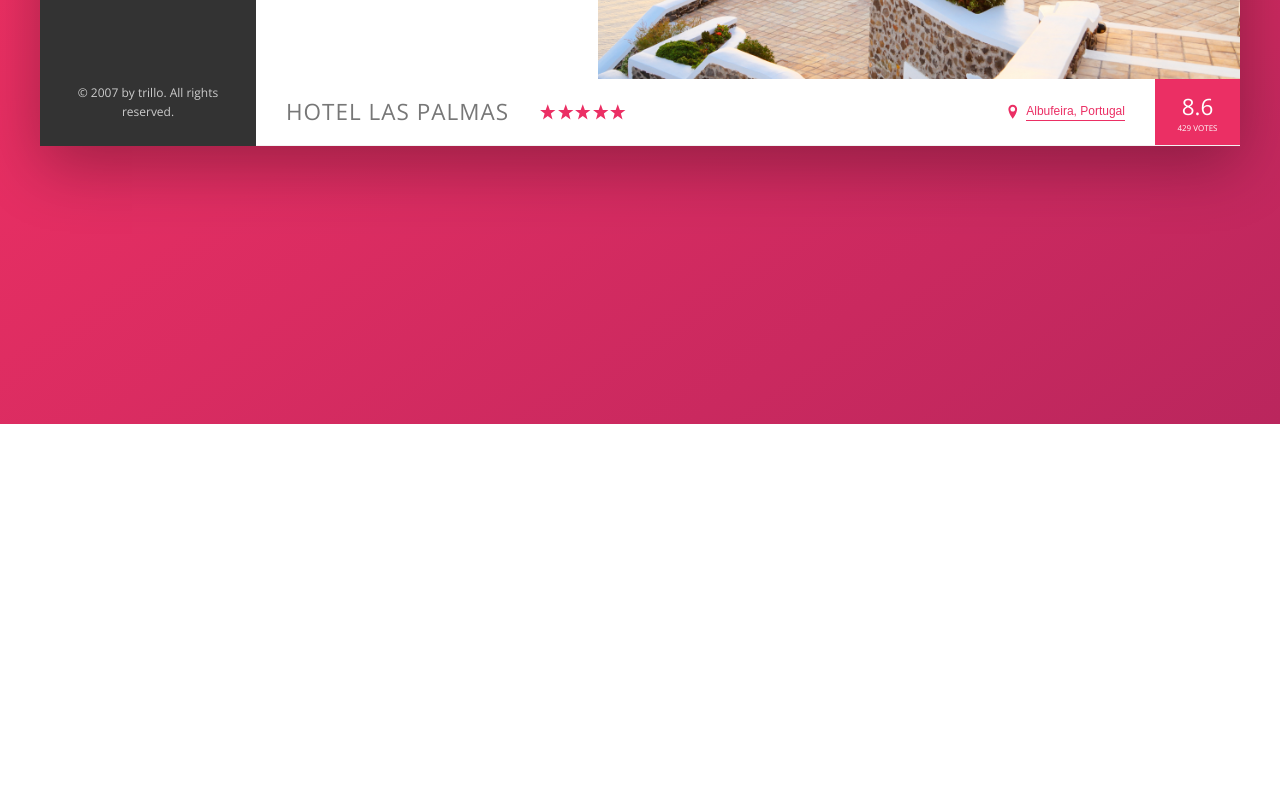
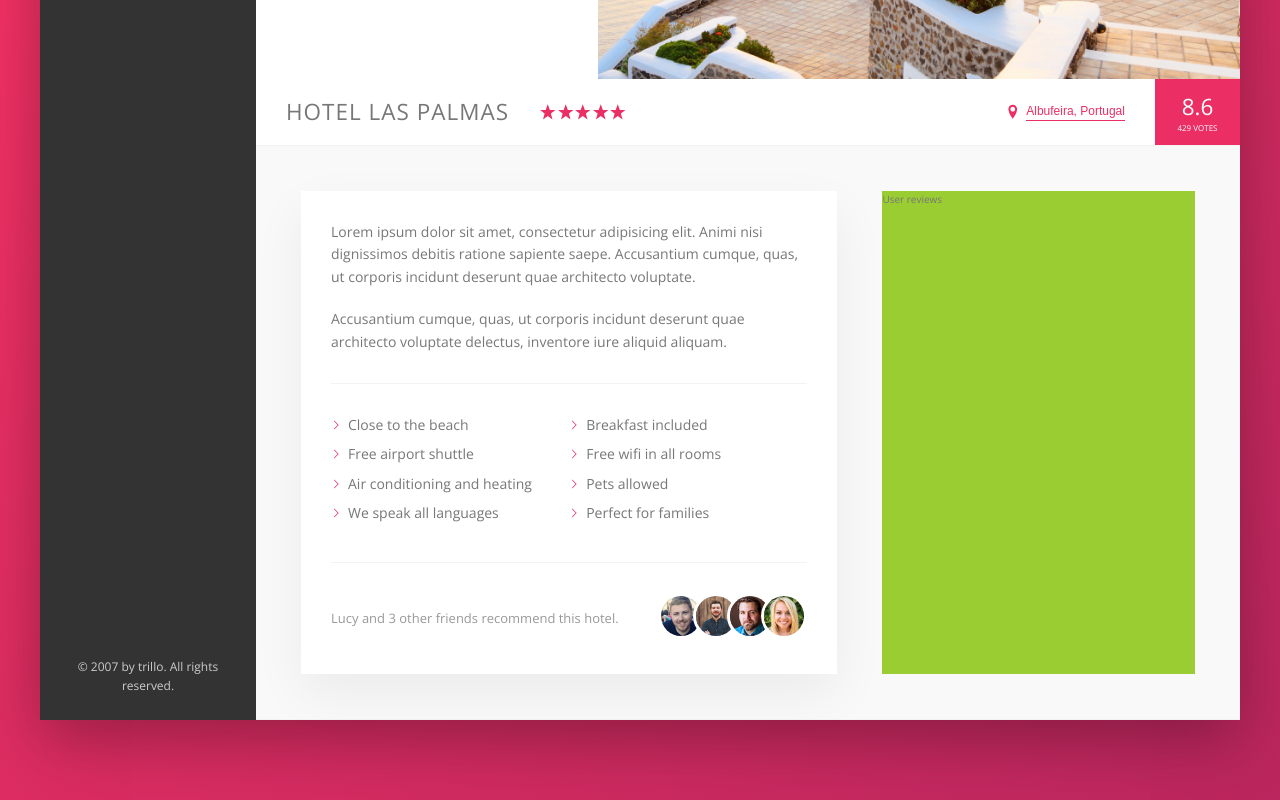
Before and after one commit to Rogger794/trillo, a website: page index.html in a window 1280 px wide. Shown: the part 456-1256 px from the top of the page. Before the commit the page ends 880 px from the top, so only its background shows below. Drawn offline with nearby package versions, Linux system fonts and the light colour scheme; files that its build step writes are made by us from their sources.

Commit message:
styling detail section

```diff
--- a/index.html
+++ b/index.html
@@ -129,6 +129,42 @@
               <div class="overview__rating-count">429 votes</div>
             </div>
           </div>
+
+          <div class="detail">
+            <div class="description">
+              <p class="paragraph">
+                Lorem ipsum dolor sit amet, consectetur adipisicing elit. Animi nisi dignissimos debitis ratione sapiente saepe. Accusantium cumque, quas, ut corporis incidunt deserunt quae architecto voluptate.
+              </p>
+              <p class="paragraph">
+                Accusantium cumque, quas, ut corporis incidunt deserunt quae architecto voluptate delectus, inventore iure aliquid aliquam.
+              </p>
+              <ul class="list">
+                <li class="list__item">Close to the beach</li>
+                <li class="list__item">Breakfast included</li>
+                <li class="list__item">Free airport shuttle</li>
+                <li class="list__item">Free wifi in all rooms</li>
+                <li class="list__item">Air conditioning and heating</li>
+                <li class="list__item">Pets allowed</li>
+                <li class="list__item">We speak all languages</li>
+                <li class="list__item">Perfect for families</li>
+              </ul>
+              <div class="recommend">
+                <p class="recommend__count">
+                  Lucy and 3 other friends recommend this hotel.
+                </p>
+                <div class="recommend__friends">
+                  <img src="img/user-3.jpg" alt="Friend 1" class="recommend__photo">
+                  <img src="img/user-4.jpg" alt="Friend 2" class="recommend__photo">
+                  <img src="img/user-5.jpg" alt="Friend 3" class="recommend__photo">
+                  <img src="img/user-6.jpg" alt="Friend 4" class="recommend__photo">
+                </div>
+              </div>
+            </div>
+
+            <div class="user-reviews">
+              User reviews
+            </div>
+          </div>
         </main>
       </div>
     </div>
--- a/sass/abstracts/_variables.scss
+++ b/sass/abstracts/_variables.scss
@@ -13,4 +13,7 @@
   --color-grey-dark-3: #999;
 
   --shadow-dark: 0 2rem 6rem rgba(0,0,0,.3);
+  --shadow-light: 0 2rem 5rem rgba(0,0,0,.06);
+
+  --line: 1px solid var(--color-grey-light-2);
 }
--- a/sass/components/_overview.scss
+++ b/sass/components/_overview.scss
@@ -1,7 +1,7 @@
 .overview{
   display: flex;
   align-items: center;
-  border-bottom:  1px solid var(--color-grey-light-2);
+  border-bottom:  var(--line);
 
   &__heading{
     font-size: 2.25rem;
--- /dev/null
+++ b/sass/components/_paragraph.scss
@@ -0,0 +1,64 @@
+.paragraph:not(:last-of-type){
+  margin-bottom: 2rem;
+}
+
+.list{
+  list-style: none;
+  margin: 3rem 0;
+  padding: 3rem 0;
+  border-top: var(--line);
+  border-bottom: var(--line);
+
+  display: flex;
+  flex-wrap: wrap;
+
+  &__item{
+    flex:0 0 50%;
+    margin-bottom: .7rem;
+  }
+
+  &__item::before{
+    content: "";
+    display: inline-block;
+    height: 1rem;
+    width: 1rem;
+    margin-right: .7rem;
+
+    // Older browsers
+    //background-image: url(../img/chevron-thin-right.svg);
+    //background-size: cover;
+
+    // Newer browsers - masks
+    background-color: var(--color-primary);
+    mask-image: url(../img/chevron-thin-right.svg);
+    mask-size: cover;
+  }
+}
+
+.recommend{
+  font-size: 1.3rem;
+  color: var(--color-grey-dark-3);
+
+  display: flex;
+  align-items: center;
+
+  &__count{
+    margin-right: auto;
+  }
+
+  &__friends{
+
+  }
+
+  &__photo{
+    box-sizing: content-box;
+    height: 4rem;
+    width: 4rem;
+    border-radius: 50%;
+    border: 3px solid #fff;
+
+    &:not(:last-child){
+      margin-right: -1.5rem;
+    }
+  }
+}
--- /dev/null
+++ b/sass/layouts/_detail.scss
@@ -0,0 +1,20 @@
+.detail{
+  display: flex;
+  padding: 4.5rem;
+  background-color: var(--color-grey-light-1);
+  border-bottom: var(--line);
+}
+
+.description{
+  font-size: 1.4rem;
+  background-color: #fff;
+  box-shadow: var(--shadow-light);
+  padding: 3rem;
+  flex: 0 0 60%;
+  margin-right: 4.5rem;
+}
+
+.user-reviews{
+  background-color: yellowgreen;
+  flex: 1;
+}
--- a/sass/layouts/_header.scss
+++ b/sass/layouts/_header.scss
@@ -2,7 +2,7 @@
   font-size: 1.4rem;
   height: 7rem;
   background-color: #fff;
-  border-bottom: var(--color-grey-light-2);
+  border-bottom: var(--line);
 
   display: flex;
   justify-content: space-between;
--- a/sass/main.scss
+++ b/sass/main.scss
@@ -6,12 +6,14 @@
 @import "components/btn-inline";
 @import "components/gallery";
 @import "components/overview";
+@import "components/paragraph";
 @import "components/search";
 @import "components/side-nav";
 @import "components/user-nav";
 
 @import "layouts/container";
 @import "layouts/content";
+@import "layouts/detail";
 @import "layouts/header";
 @import "layouts/hotel-view";
 @import "layouts/sidebar";
```
